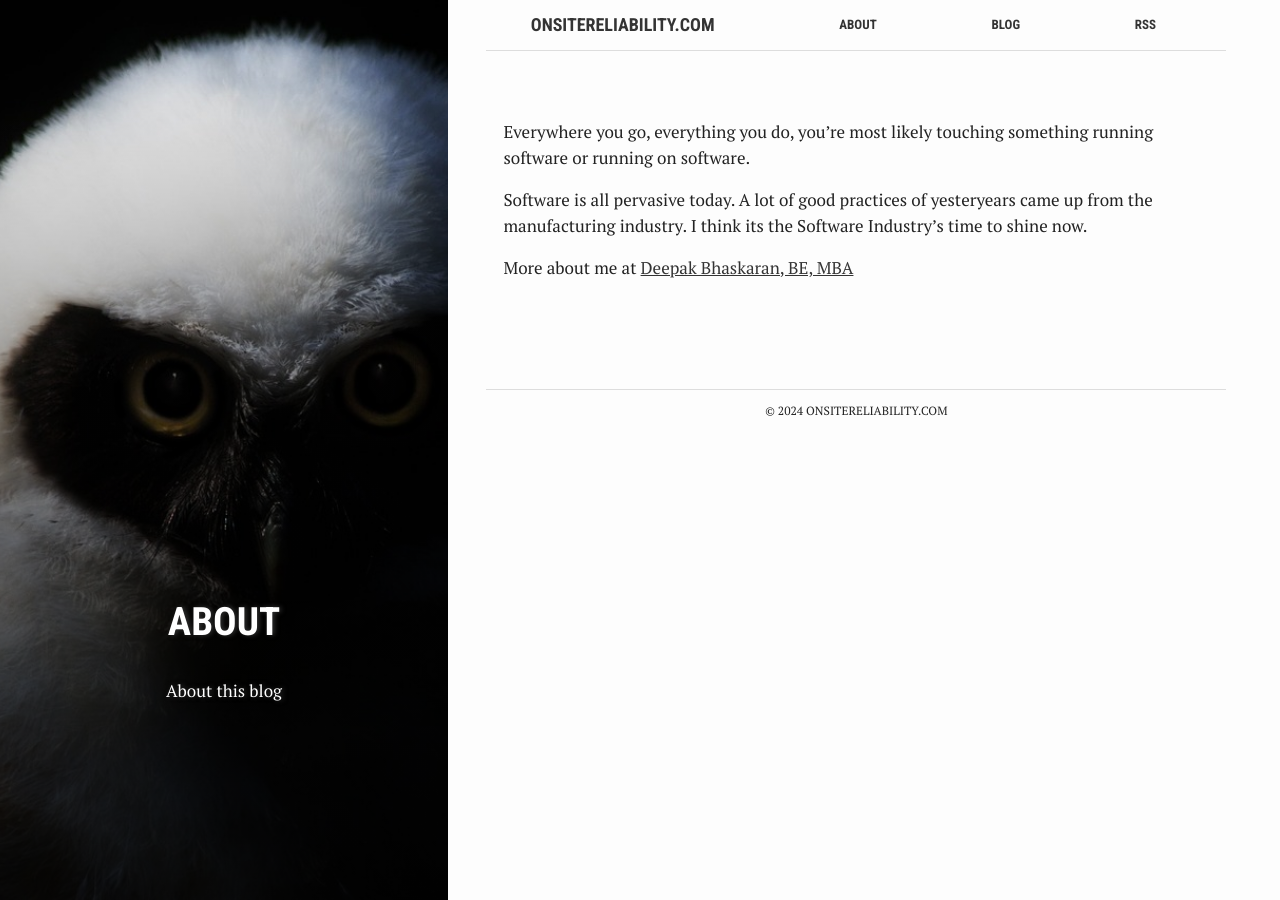
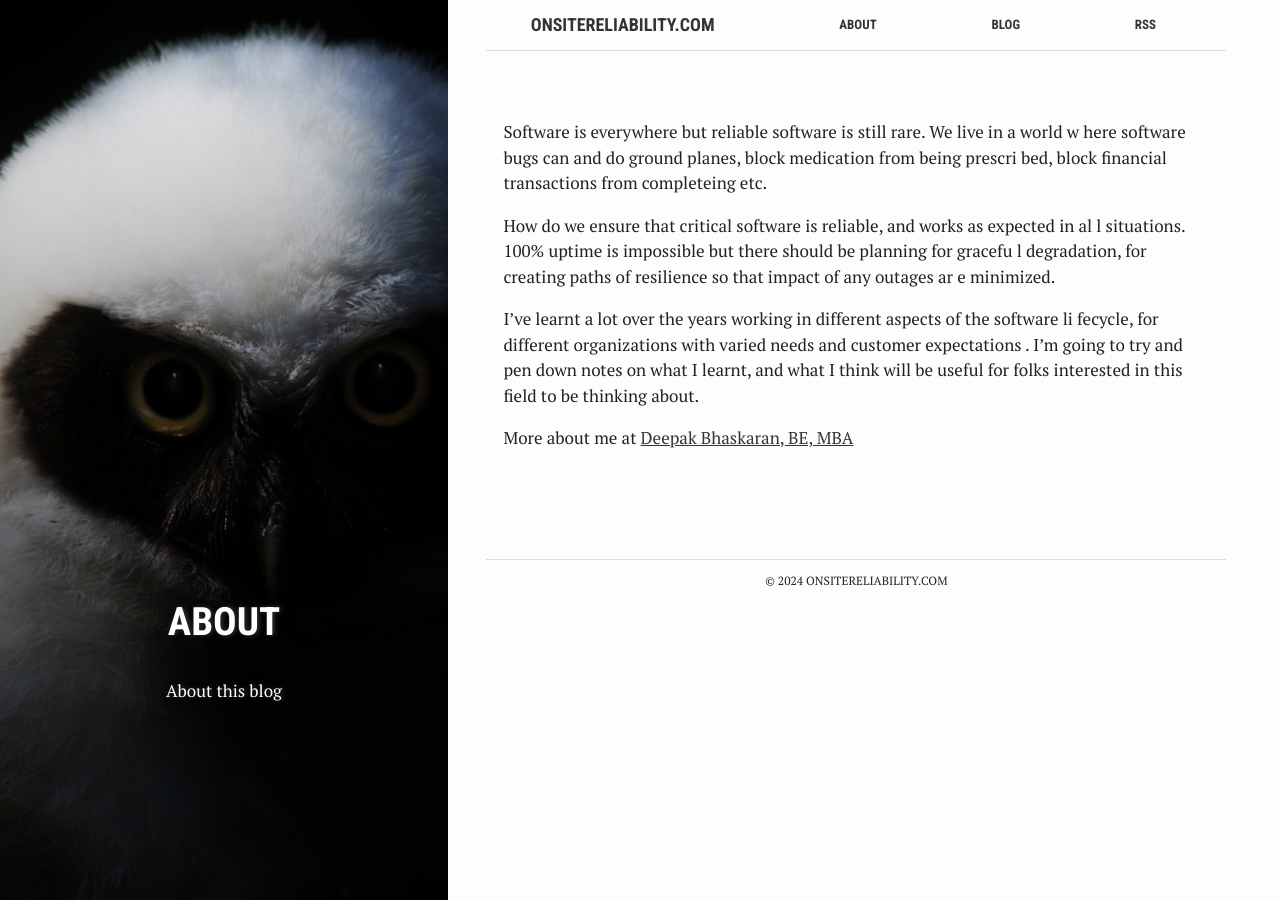
Before and after one commit to qapage/qapage.github.io, a Jekyll site: the page built from about.md, in a window 1280 px wide. Built offline with Jekyll 4.4.1, drawn with Linux system fonts in a browser that asks for light colours.

Commit message:
Updated verbiage to match new website

```diff
--- a/about.md
+++ b/about.md
@@ -8,8 +8,19 @@ summary: "About this blog"
 active: about
 ---
 
-Everywhere you go, everything you do, you're most likely touching something running software or running on software.
+Software is everywhere but reliable software is still rare. We live in a world w
+here software bugs can and do ground planes, block medication from being prescri
+bed, block financial transactions from completeing etc.
 
-Software is all pervasive today. A lot of good practices of yesteryears  came up from the manufacturing industry. I think its the Software Industry's time to shine now.
+How do we ensure that critical software is reliable, and works as expected in al
+l situations. 100% uptime is impossible but there should be planning for gracefu
+l degradation, for creating paths of resilience so that impact of any outages ar
+e minimized.
 
-More about me at [Deepak Bhaskaran, BE, MBA](https://www.linkedin.com/in/deepakbhaskaran/)
+I've learnt a lot over the years working in different aspects of the software li
+fecycle, for different organizations with varied needs and customer expectations
+. I'm going to try and pen down notes on what I learnt, and what I think will be
+ useful for folks interested in this field to be thinking about.
+
+More about me at [Deepak Bhaskaran, BE, MBA](https://www.linkedin.com/in/deepakb
+haskaran/)
```
Also changed, not shown: index.html (+9 -3 lines).
